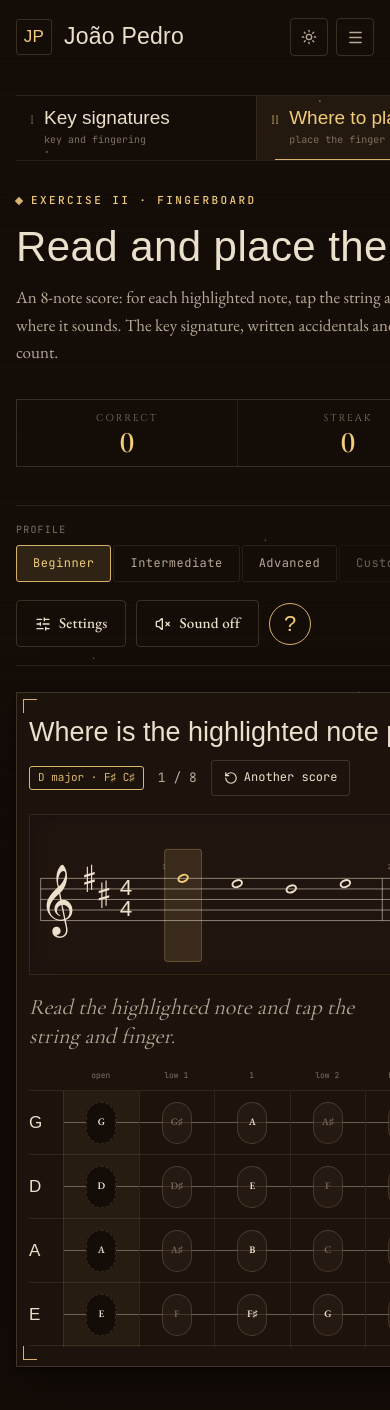
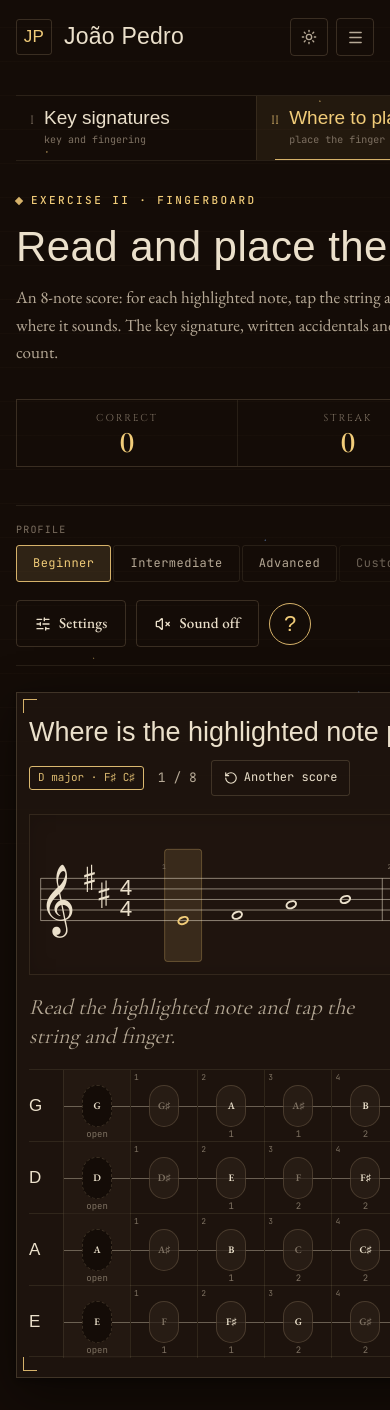
Before and after one commit to JoaoPedroQueirozRocha/Portifolio, a Next.js app in the folder frontend/: page /en/violino/onde-tocar in a window 390 px wide. Shown: the top 1410 px of the page. Built offline with nearby package versions, Linux system fonts and the light colour scheme; a web font is replaced by a local one.

Commit message:
fix: adjusts on the notes

```diff
--- a/frontend/app/[lang]/violino/onde-tocar/onde-tocar.css
+++ b/frontend/app/[lang]/violino/onde-tocar/onde-tocar.css
@@ -51,30 +51,18 @@
 .ot-actions { margin-top: 0; min-height: 46px; }
 .ot-actions .vl-msg { flex: 1; min-width: min(320px, 100%); }
 
-/* ---- braço ---- */
+/* ---- braço ---- (casas: .vl-dot / .vl-fret-* em violino.css) */
 .ot-board { display: flex; flex-direction: column; }
-.ot-board-head, .ot-row { display: grid; grid-template-columns: 72px repeat(8, minmax(0, 1fr)); }
-.ot-board-head { padding-bottom: 8px; }
-.ot-board-head span { text-align: center; font-family: var(--font-mono); font-size: 11px; color: var(--faint); }
-.ot-row { align-items: center; border-top: 1px solid var(--line-soft); height: 74px; }
+.ot-row { display: grid; grid-template-columns: 72px repeat(9, minmax(0, 1fr)); align-items: center; border-top: 1px solid var(--line-soft); height: 100px; }
 .ot-row:last-child { border-bottom: 1px solid var(--line-soft); }
 .ot-row.is-off { opacity: .35; }
 .ot-sname { display: flex; flex-direction: column; line-height: 1.05; }
 .ot-sname span { font-family: var(--font-caps); font-size: 9.5px; letter-spacing: .2em; text-transform: uppercase; color: var(--faint); }
 .ot-sname b { font-family: var(--font-display); font-weight: 400; font-size: 26px; color: var(--text); }
-.ot-cell { position: relative; height: 74px; border-left: 1px solid var(--line-soft); display: grid; place-items: center; }
-.ot-cell.is-open { background: var(--rule-tint); }
-.ot-wire { position: absolute; left: 0; right: 0; top: 36px; height: 1.5px; background: var(--muted); opacity: .5; }
-.ot-spot { position: relative; width: 48px; height: 48px; border-radius: 50%; border: 1px solid var(--line); background: color-mix(in oklab, var(--surface-2) 60%, transparent); color: var(--faint); font-family: var(--font-body); font-weight: 600; font-size: 13.5px; white-space: nowrap; transition: background .15s, border-color .15s, color .15s; }
-.ot-cell.is-open .ot-spot { border-style: dashed; background: var(--bg); }
-.ot-spot.is-scale { color: var(--text); }
-.ot-spot.is-out { color: color-mix(in oklab, var(--faint) 85%, transparent); }
-.ot-spot:hover:not(:disabled) { border-color: var(--accent-bright); color: var(--accent-bright); background: var(--accent-soft); }
-.ot-spot:disabled { cursor: default; }
-.ot-spot.is-ok { border: 1px solid var(--ok); background: var(--ok-soft); color: var(--ok); }
-.ot-spot.is-bad { border: 1px solid var(--bad); background: var(--bad-soft); color: var(--bad); }
-.ot-spot.is-fix, .ot-spot.is-alt { border: 1px dashed var(--gold); color: var(--gold); }
-.ot-cell-note { position: absolute; bottom: 2px; left: 0; right: 0; text-align: center; font-family: var(--font-mono); font-size: 10px; color: var(--gold); white-space: nowrap; }
+.ot-cell { position: relative; height: 100px; border-left: 1px solid var(--line-soft); display: grid; place-items: center; }
+.ot-cell.is-open { background: color-mix(in oklab, var(--surface-2) 45%, transparent); }
+.ot-wire { position: absolute; left: 0; right: 0; top: 50%; height: 1.5px; background: var(--muted); opacity: .5; }
+.ot-spot { position: relative; }
 
 /* ---- "por quê" ao errar uma nota com acidente ---- */
 .ot-rule { display: grid; grid-template-columns: repeat(3, minmax(0, 1fr)); border: 1px dashed var(--gold); border-radius: 3px; }
@@ -90,14 +78,10 @@
 @media (max-width: 560px) {
   .ot-panel { grid-template-columns: 1fr; }
   .ot-folio { padding: 24px 12px 20px; }
-  .ot-board-head, .ot-row { grid-template-columns: 34px repeat(8, minmax(0, 1fr)); }
-  .ot-board-head span { font-size: 8px; }
-  .ot-row, .ot-cell { height: 64px; }
-  .ot-wire { top: 31px; }
+  .ot-row { grid-template-columns: 34px repeat(9, minmax(0, 1fr)); }
+  .ot-row, .ot-cell { height: 72px; }
   .ot-sname span { display: none; }
   .ot-sname b { font-size: 17px; }
-  .ot-spot { width: 30px; height: 42px; border-radius: 15px; font-size: 10px; }
-  .ot-cell-note { font-size: 8px; bottom: 0; }
   .ot-rule { grid-template-columns: 1fr; }
   .ot-rule > div + div { border-left: 0; border-top: 1px dashed color-mix(in oklab, var(--gold) 50%, transparent); }
 }
--- a/frontend/app/[lang]/violino/violino.css
+++ b/frontend/app/[lang]/violino/violino.css
@@ -96,6 +96,26 @@ html[data-theme="light"] .vl {
 .vl-msg.is-bad { color: var(--bad); }
 .vl-msg.is-help { color: var(--muted); }
 
+/* ---- casas do braço (componente FretCell, os dois minijogos) ----
+   número no canto, círculo com a nota sobre a corda, rótulo embaixo.
+   Mesma paleta nos dois jogos: escala clara, fora da escala apagada,
+   acidente na cor da nota; dourado só nos avisos. */
+.vl-fret-n { position: absolute; top: 5px; left: 7px; font-family: var(--font-mono); font-size: 10px; line-height: 1; color: var(--faint); pointer-events: none; }
+.vl-dot { width: 58px; height: 58px; border-radius: 50%; border: 1px solid var(--line); background: color-mix(in oklab, var(--surface-2) 75%, transparent); display: flex; align-items: center; justify-content: center; font-family: var(--font-body); font-weight: 600; font-size: 14px; line-height: 1; color: var(--muted); white-space: nowrap; transition: background .15s, border-color .15s, color .15s; }
+.vl-dot.is-scale { color: var(--text); }
+.vl-dot.is-out { color: var(--faint); }
+.vl-dot.is-neutral { color: var(--muted); }
+.vl-dot.is-open { border-style: dashed; background: var(--bg); color: var(--text); }
+.vl-dot.is-struck { opacity: .45; text-decoration: line-through; text-decoration-color: var(--bad); text-decoration-thickness: 1.5px; }
+.vl-acc { color: inherit; }
+button.vl-dot:hover:not(:disabled) { border-color: var(--accent-bright); color: var(--accent-bright); background: var(--accent-soft); }
+button.vl-dot:disabled { cursor: default; }
+.vl-dot.is-ok { border: 1px solid var(--ok); background: var(--ok-soft); color: var(--ok); }
+.vl-dot.is-bad { border: 1px solid var(--bad); background: var(--bad-soft); color: var(--bad); }
+.vl-dot.is-fix, .vl-dot.is-alt { border: 1px dashed var(--gold); color: var(--gold); }
+.vl-fret-lab { position: absolute; left: 0; right: 0; bottom: 5px; text-align: center; font-family: var(--font-mono); font-size: 11px; line-height: 1; color: var(--faint); white-space: nowrap; pointer-events: none; }
+.vl-fret-lab.is-note { color: var(--gold); }
+
 @media (max-width: 560px) {
   .vl { padding-top: 20px; }
   .vl-main { padding-top: 24px; }
@@ -108,4 +128,8 @@ html[data-theme="light"] .vl {
   .vl-score > div { flex: 1; min-width: 0; padding: 10px 8px 8px; }
   .vl-score dd { font-size: 30px; }
   .vl-tools { position: relative; width: 100%; }
+  .vl-dot { width: 30px; height: 42px; border-radius: 15px; font-size: 10px; }
+  .vl-fret-n { top: 3px; left: 3px; font-size: 8px; }
+  .vl-fret-lab { font-size: 9px; bottom: 3px; }
+  .vl-fret-word { display: none; } /* no celular, só o número do dedo */
 }
--- a/frontend/components/violino/armaduras/StringRow.tsx
+++ b/frontend/components/violino/armaduras/StringRow.tsx
@@ -2,9 +2,10 @@
 
 import { useState, type PointerEvent } from "react"
 import {
-  base, fret, fingerLetter, fretsFor, halfPairs,
+  base, fret, fingerFor, fingerLetter, fretsFor, halfPairs, inScale, openMidi,
   type Alt, type StringAnswer, type ViolinString,
 } from "@/lib/armaduras"
+import { FretCell } from "../shared/Fret"
 import { fmt, useArmText } from "./text"
 
 const ALT_GLYPH: Record<Alt, string> = { [-1]: "♭", 0: "♮", 1: "♯" }
@@ -103,31 +104,36 @@ export default function StringRow({ s, p, n, alts, onSetAlt, checked, ans, showH
 
       <div className="arm-board">
         <div className="arm-casas">
-          {cols.map((f, i) => (
+          {cols.map((f, i) => {
+            const open = p === 1 && i === 0
+            const m = openMidi(s) + f
+            // antes de conferir as casas ficam neutras — destacar a escala entregaria a resposta
+            const tone = !checked ? "neutral" : inScale(m, n) ? "scale" : "out"
+            return (
               <div
                 key={f}
                 className={
                   "arm-casa" +
-                (p === 1 && i === 0 ? " is-nut" : "") +
+                  (open ? " is-nut" : "") +
                   (p !== 1 && i === 0 ? " is-ref" : "") +
                   (snapCol === i ? " is-target" : "")
                 }
               >
-              <span className="arm-casa-n">{nn.casa(s, f, n)}</span>
+                <FretCell
+                  name={open ? stringName : nn.casa(s, f, n)}
+                  tone={tone}
+                  number={f}
+                  open={open}
+                  finger={open ? null : fingerFor(s, p, m, n)}
+                  struck={open && checked && ans.openOut}
+                  dotClassName="arm-ghost"
+                  title={open ? (checked && ans.openOut ? t.open_out : t.open_string) : undefined}
+                />
               </div>
-          ))}
+            )
+          })}
         </div>
         <span className="arm-wire" />
-
-        {p === 1 && (
-          <span
-            className={"arm-open" + (checked && ans.openOut ? " is-out" : "")}
-            style={{ left: left(0) }}
-            title={checked && ans.openOut ? t.open_out : t.open_string}
-          >
-            <i>0</i><b>{stringName}</b>
-          </span>
-        )}
 
         {halves.map((k) => {
           if (dragging && (dragging.k === k || dragging.k === k + 1)) return null
--- a/frontend/components/violino/onde-tocar/Fingerboard.tsx
+++ b/frontend/components/violino/onde-tocar/Fingerboard.tsx
@@ -1,13 +1,12 @@
 "use client"
 
-import { STRINGS, type NoteNames } from "@/lib/armaduras"
+import { STRINGS, fingerFor, type NoteNames } from "@/lib/armaduras"
 import { FINGER_COLS, OPEN_MIDI, inScale, type Config, type ReadNote } from "@/lib/leitura"
 import type { Dictionary } from "@/app/[lang]/dictionaries"
+import { FretCell, type FretState } from "../shared/Fret"
 import { fmt } from "../shared/text"
 
 type OTDict = Dictionary["onde_tocar"]
-
-const DIGITS = ["0", "1", "1", "2", "2", "3", "3", "4"]
 
 export interface Feedback {
   ok: boolean
@@ -27,17 +26,12 @@ interface FingerboardProps {
   onTap: (si: number, ci: number) => void
 }
 
-/** Braço na 1ª posição: 4 cordas × (solta + 7 casas de meio tom) */
+/** Braço na 1ª posição: 4 cordas × (solta + 8 casas de meio tom) */
 export default function Fingerboard({ t, nn, cfg, keyN, cur, fb, onTap }: FingerboardProps) {
   const cols = Array.from({ length: FINGER_COLS }, (_, ci) => ci)
 
   return (
     <div className="ot-board">
-      <div className="ot-board-head" aria-hidden="true">
-        <span />
-        {t.cols.map((c) => <span key={c}>{c}</span>)}
-      </div>
-
       {STRINGS.map((sg, si) => {
         const enabled = cfg.strings[si]
         const sname = nn.note(sg.l)
@@ -49,35 +43,43 @@ export default function Fingerboard({ t, nn, cfg, keyN, cur, fb, onTap }: Finger
             </div>
             {cols.map((ci) => {
               const m = OPEN_MIDI[si] + ci
-              let kind: "" | "ok" | "bad" | "fix" | "alt" = ""
+              const open = ci === 0
+              const finger = open ? 0 : fingerFor(sg, 1, m, keyN)
+              const scale = inScale(m, keyN)
+
+              let kind: FretState = ""
               if (fb && cur && enabled) {
                 if (fb.si === si && fb.ci === ci) kind = fb.ok ? "ok" : "bad"
                 else if (m === cur.midi) kind = fb.ok ? "alt" : "fix"
               }
 
+              // conteúdo do círculo conforme a "Ajuda no braço"
               let text = ""
-              let scaleCls = ""
-              if (cfg.digits === "names") {
-                text = nn.pitch(m, keyN)
-                scaleCls = inScale(m, keyN) ? " is-scale" : " is-out"
-              } else if (cfg.digits === "digits") text = DIGITS[ci]
+              if (cfg.digits === "names") text = nn.pitch(m, keyN)
+              else if (cfg.digits === "digits") text = finger === null ? "" : String(finger)
               if (kind === "ok" && cur) text = nn.note(cur.l, cur.alt)
               if (kind === "bad") text = nn.pitch(m, keyN)
-
-              const note = kind === "fix" ? t.was_here : kind === "alt" ? t.also_ok : ""
+              // notas da escala mais claras (só quando a casa mostra o nome)
+              const tone = cfg.digits !== "names" || scale ? "scale" : "out"
+              const note = kind === "fix" ? t.was_here : kind === "alt" ? t.also_ok : undefined
               return (
-                <div key={ci} className={"ot-cell" + (ci === 0 ? " is-open" : "")}>
+                <div key={ci} className={"ot-cell" + (open ? " is-open" : "")}>
                   <span className="ot-wire" />
-                  <button
-                    type="button"
-                    className={"ot-spot" + scaleCls + (kind ? " is-" + kind : "")}
-                    disabled={!!fb || !cur || !enabled}
-                    onClick={() => onTap(si, ci)}
-                    aria-label={fmt(t.cell_aria, { string: sname, pos: t.cols_long[ci] })}
-                  >
-                    {text}
-                  </button>
-                  {note && <span className="ot-cell-note">{note}</span>}
+                  <FretCell
+                    name={text}
+                    tone={tone}
+                    number={ci}
+                    open={open}
+                    finger={cfg.digits === "names" ? finger : null}
+                    note={note}
+                    state={kind}
+                    dotClassName="ot-spot"
+                    button={{
+                      disabled: !!fb || !cur || !enabled,
+                      onClick: () => onTap(si, ci),
+                      "aria-label": fmt(t.cell_aria, { string: sname, pos: t.cols_long[ci] }),
+                    }}
+                  />
                 </div>
               )
             })}
--- /dev/null
+++ b/frontend/components/violino/shared/Fret.tsx
@@ -0,0 +1,66 @@
+"use client"
+
+import type { ButtonHTMLAttributes } from "react"
+import { useViolinoText } from "./text"
+
+/* ---------------------------------------------------------------
+   Casa do braço — componente único dos dois minijogos, para as casas
+   terem sempre o mesmo visual: número no canto, círculo com a nota
+   sobre a corda e o rótulo embaixo ("solta" / "dedo N" / aviso).
+   O layout (onde a casa fica) é do jogo; cores e formas: violino.css.
+--------------------------------------------------------------- */
+
+/** scale = nota da escala (clara) · out = fora da escala (apagada) · neutral = sem destaque */
+export type FretTone = "scale" | "out" | "neutral"
+export type FretState = "" | "ok" | "bad" | "fix" | "alt"
+
+/** Nome da nota com o ♯/♭ separado (mesma cor da nota) — "Fá" + "♯" */
+export function NoteText({ name }: { name: string }) {
+  const last = name.slice(-1)
+  if (last !== "♯" && last !== "♭") return <>{name}</>
+  return <>{name.slice(0, -1)}<span className="vl-acc">{last}</span></>
+}
+
+interface FretCellProps {
+  name: string             // texto do círculo (nota, nº do dedo ou vazio)
+  tone: FretTone
+  number?: number          // nº da casa no canto (omitido na corda solta)
+  open?: boolean           // coluna da corda solta
+  finger?: number | null   // "dedo N" embaixo
+  note?: string            // aviso no lugar do dedo (era aqui / também vale)
+  state?: FretState        // resultado ao responder
+  struck?: boolean         // corda solta fora da escala (riscada)
+  dotClassName?: string    // posicionamento do círculo no jogo
+  title?: string
+  /** com `button`, o círculo é clicável; sem, é só visual */
+  button?: Omit<ButtonHTMLAttributes<HTMLButtonElement>, "className" | "type" | "title">
+}
+
+export function FretCell({
+  name, tone, number, open, finger, note, state = "", struck, dotClassName, title, button,
+}: FretCellProps) {
+  const t = useViolinoText().fret
+  const dotCls =
+    "vl-dot is-" + tone +
+    (open ? " is-open" : "") +
+    (state ? " is-" + state : "") +
+    (struck ? " is-struck" : "") +
+    (dotClassName ? " " + dotClassName : "")
+  const content = <NoteText name={name} />
+
+  return (
+    <>
+      {number !== undefined && !open && <span className="vl-fret-n" aria-hidden="true">{number}</span>}
+      {button
+        ? <button type="button" className={dotCls} title={title} {...button}>{content}</button>
+        : <span className={dotCls} title={title} aria-hidden={title ? undefined : true}>{content}</span>}
+      {note
+        ? <span className="vl-fret-lab is-note">{note}</span>
+        : open
+          ? <span className="vl-fret-lab">{t.open}</span>
+          : finger
+            ? <span className="vl-fret-lab"><span className="vl-fret-word">{t.finger} </span>{finger}</span>
+            : null}
+    </>
+  )
+}
--- a/frontend/dictionaries/en.json
+++ b/frontend/dictionaries/en.json
@@ -283,6 +283,7 @@
         "hint": "read in time"
       }
     },
+    "fret": { "open": "open", "finger": "finger" },
     "sound": {
       "off": "Sound off",
       "loading": "Loading sound…",
@@ -433,7 +434,8 @@
       "high 2",
       "3",
       "high 3",
-      "4"
+      "4",
+      "high 4"
     ],
     "cols_long": [
       "open",
@@ -443,7 +445,8 @@
       "high 2nd finger",
       "3rd finger",
       "high 3rd finger",
-      "4th finger"
+      "4th finger",
+      "high 4th finger"
     ],
     "cell_aria": "{string} string, {pos}",
     "was_here": "it was here",
--- a/frontend/dictionaries/pt-BR.json
+++ b/frontend/dictionaries/pt-BR.json
@@ -294,6 +294,7 @@
         "hint": "leia no tempo"
       }
     },
+    "fret": { "open": "solta", "finger": "dedo" },
     "sound": {
       "off": "Som desligado",
       "loading": "Carregando som…",
@@ -444,7 +445,8 @@
       "2 alto",
       "3",
       "3 alto",
-      "4"
+      "4",
+      "4 alto"
     ],
     "cols_long": [
       "solta",
@@ -454,7 +456,8 @@
       "2º dedo alto",
       "3º dedo",
       "3º dedo alto",
-      "4º dedo"
+      "4º dedo",
+      "4º dedo alto"
     ],
     "cell_aria": "Corda {string}, {pos}",
     "was_here": "era aqui",
--- a/frontend/lib/armaduras.ts
+++ b/frontend/lib/armaduras.ts
@@ -189,20 +189,54 @@ export function options(n: number, range: number) {
 }
 
 /* ---------------------------------------------------------------
+   Grafia das casas e dedo de cada uma
+--------------------------------------------------------------- */
+export interface Spelling { l: number; alt: Alt }
+
+const sp = (pairs: [number, Alt][]): Spelling[] => pairs.map(([l, alt]) => ({ l, alt }))
+const SHARP_SP = sp([[0, 0], [0, 1], [1, 0], [1, 1], [2, 0], [3, 0], [3, 1], [4, 0], [4, 1], [5, 0], [5, 1], [6, 0]])
+const FLAT_SP = sp([[0, 0], [1, -1], [1, 0], [2, -1], [2, 0], [3, 0], [4, -1], [4, 0], [5, -1], [5, 0], [6, -1], [6, 0]])
+// sem armadura: grafia mais comum de cada tecla preta
+const PLAIN_SP = sp([[0, 0], [0, 1], [1, 0], [2, -1], [2, 0], [3, 0], [3, 1], [4, 0], [4, 1], [5, 0], [6, -1], [6, 0]])
+
+/** Grafia de uma altura MIDI conforme a armadura (♯ com sustenidos, ♭ com bemóis) */
+export const spellPitch = (midi: number, n: number) =>
+  (n > 0 ? SHARP_SP : n < 0 ? FLAT_SP : PLAIN_SP)[((midi % 12) + 12) % 12]
+
+/** A altura pertence à escala da armadura `n`? */
+export function inScale(midi: number, n: number) {
+  const pc = ((midi % 12) + 12) % 12
+  const acc = keyAcc(n)
+  return NAT.some((v, l) => (v + acc[l] + 12) % 12 === pc)
+}
+
+/** MIDI da corda solta (Sol³ = 55) */
+export const openMidi = (s: ViolinString) => (s.oct + 1) * 12 + NAT[s.l]
+
+/**
+ * Dedo que toca esta altura nesta corda e posição, pela letra da grafia:
+ * na corda Sol (1ª posição) Lá e Lá♯ são 1º dedo, Si♭ é 2º. null fora dos dedos 1–4.
+ */
+export function fingerFor(s: ViolinString, p: number, midi: number, n: number) {
+  const g = spellPitch(midi, n)
+  const oct = Math.round((midi - g.alt - NAT[g.l]) / 12) - 1
+  const steps = (oct + 1) * 7 + g.l - ((s.oct + 1) * 7 + s.l) // distância em letras desde a corda solta
+  const k = steps - (p - 1)
+  return k >= 1 && k <= 4 ? k : null
+}
+
+/* ---------------------------------------------------------------
    Nomes de notas — dependem do idioma (Dó, Ré… / C, D…)
 --------------------------------------------------------------- */
 export function makeNoteNames(letters: readonly string[]) {
-  const L = letters
-  const sharps = [L[0], L[0] + "♯", L[1], L[1] + "♯", L[2], L[3], L[3] + "♯", L[4], L[4] + "♯", L[5], L[5] + "♯", L[6]]
-  const flats = [L[0], L[1] + "♭", L[1], L[2] + "♭", L[2], L[3], L[4] + "♭", L[4], L[5] + "♭", L[5], L[6] + "♭", L[6]]
-  // sem armadura: grafia mais comum de cada tecla preta
-  const plain = [L[0], L[0] + "♯", L[1], L[2] + "♭", L[2], L[3], L[3] + "♯", L[4], L[4] + "♯", L[5], L[6] + "♭", L[6]]
+  const note = (l: number, a: number = 0) => letters[l] + sym(a)
+  const pitch = (midi: number, n: number) => { const g = spellPitch(midi, n); return note(g.l, g.alt) }
   return {
-    note: (l: number, a: number = 0) => L[l] + sym(a),
-    /** Nome cromático de uma casa, com a grafia (♯/♭) da armadura */
-    casa: (s: ViolinString, f: number, n: number) => (n < 0 ? flats : sharps)[(NAT[s.l] + f) % 12],
+    note,
     /** Nome de uma altura MIDI qualquer, grafada conforme a armadura */
-    pitch: (midi: number, n: number) => (n > 0 ? sharps : n < 0 ? flats : plain)[((midi % 12) + 12) % 12],
+    pitch,
+    /** Nome da casa `f` (semitons desde a corda solta), grafada conforme a armadura */
+    casa: (s: ViolinString, f: number, n: number) => pitch(openMidi(s) + f, n),
   }
 }
 
--- a/frontend/lib/leitura.ts
+++ b/frontend/lib/leitura.ts
@@ -14,8 +14,8 @@ export const NOTES_PER_LINE = 8
 /** Tamanhos da partitura: pequena (1 linha), média (2), grande (4) */
 export const LENGTHS = [8, 16, 32] as const
 export type ScoreLength = (typeof LENGTHS)[number]
-/** Casas do braço: corda solta + 7 semitons (1ª posição) */
-export const FINGER_COLS = 8
+/** Casas do braço: corda solta + 8 semitons (1ª posição, até o 4º dedo alto) */
+export const FINGER_COLS = 9
 
 /** MIDI de cada corda solta: Sol³ 55, Ré⁴ 62, Lá⁴ 69, Mi⁵ 76 */
 export const OPEN_MIDI = STRINGS.map((s) => (s.oct + 1) * 12 + NAT[s.l])
@@ -100,37 +100,40 @@ export function bestPlace(m: number, on: readonly boolean[]) {
   return p.length ? p[p.length - 1] : null
 }
 
-export function inScale(m: number, n: number) {
-  const pc = ((m % 12) + 12) % 12
-  const acc = keyAcc(n)
-  return NAT.some((v, l) => (v + acc[l] + 12) % 12 === pc)
-}
+export { inScale } from "./armaduras"
 
-function stepBounds(cfg: Config) {
+/** Passos da pauta que soam tocáveis nas cordas ligadas, já com a alteração da armadura */
+function playableSteps(cfg: Config, key: number) {
+  const acc = keyAcc(key)
   const lo = cfg.range ? -5 : -1
   const hi = cfg.range ? 11 : 9
   const ok: number[] = []
   for (let s = lo; s <= hi; s++) {
-    if ([0, 1, -1].some((a) => places(midiOfStep(s, a), cfg.strings).length)) ok.push(s)
+    if (places(midiOfStep(s, acc[letterOf(s)]), cfg.strings).length) ok.push(s)
   }
-  if (!ok.length) ok.push(3)
-  return { lo: ok[0], hi: ok[ok.length - 1] }
+  return ok
 }
 
-/** Passeio melódico: cada nota sai da anterior; nunca 3 iguais seguidas */
-function walk(cfg: Config) {
-  const b = stepBounds(cfg)
+/** Passeio melódico: cada nota sai da anterior; nunca 3 iguais seguidas. null se não há notas tocáveis */
+function walk(cfg: Config, key: number) {
+  const ok = playableSteps(cfg, key)
+  if (!ok.length) return null
+  const allowed = new Set(ok)
+  const lo = ok[0]
+  const hi = ok[ok.length - 1]
+  // passo fora da lista (buraco raro na extensão): vai para o tocável mais próximo
+  const nearest = (x: number) => ok.reduce((b, v) => (Math.abs(v - x) < Math.abs(b - x) ? v : b), ok[0])
   const pool = STEP_POOLS[cfg.leaps]
-  let s = rnd(b.lo, b.hi)
+  let s = pick(ok)
   const out: number[] = []
   for (let i = 0; i < cfg.length; i++) {
     out.push(s)
     const st = pick(pool)
     let ns = s + st
-    if (ns < b.lo || ns > b.hi) ns = s - st
-    ns = Math.min(b.hi, Math.max(b.lo, ns))
-    if (out.length >= 2 && ns === out[out.length - 1] && ns === out[out.length - 2]) ns = ns > b.lo ? ns - 1 : ns + 1
-    s = ns
+    if (ns < lo || ns > hi) ns = s - st
+    ns = Math.min(hi, Math.max(lo, ns))
+    if (out.length >= 2 && ns === out[out.length - 1] && ns === out[out.length - 2]) ns = ns > lo ? ns - 1 : ns + 1
+    s = allowed.has(ns) ? ns : nearest(ns)
   }
   return out
 }
@@ -190,7 +193,8 @@ export function generate(cfg: Config, depth = 0): Score {
   for (let tries = 0; tries < maxTries; tries++) {
     const key = pick(keys)
     const acc = keyAcc(key)
-    const steps = walk(cfg)
+    const steps = walk(cfg, key)
+    if (!steps) continue
     const written: (Alt | null)[] = Array(cfg.length).fill(null)
     let ok = true
     for (let start = 0; start < cfg.length && ok; start += NOTES_PER_LINE) {
```
Also changed, not shown: frontend/app/[lang]/violino/armaduras/armaduras.css (+12 -15 lines). Lines whose indentation alone changed are shown as unchanged.
